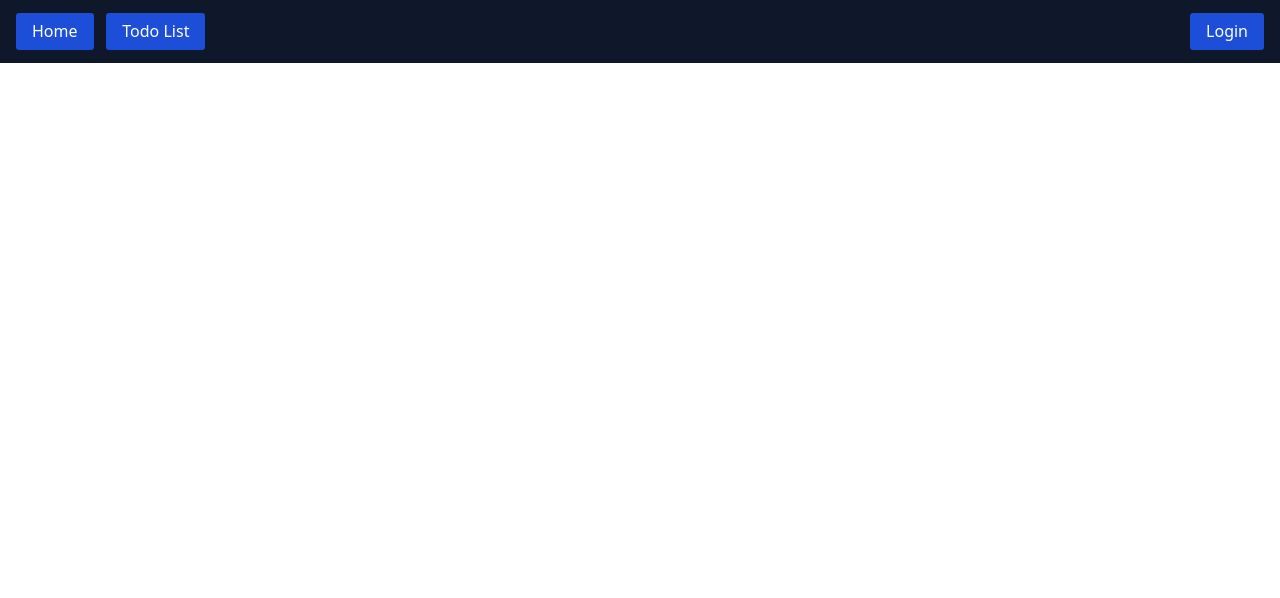
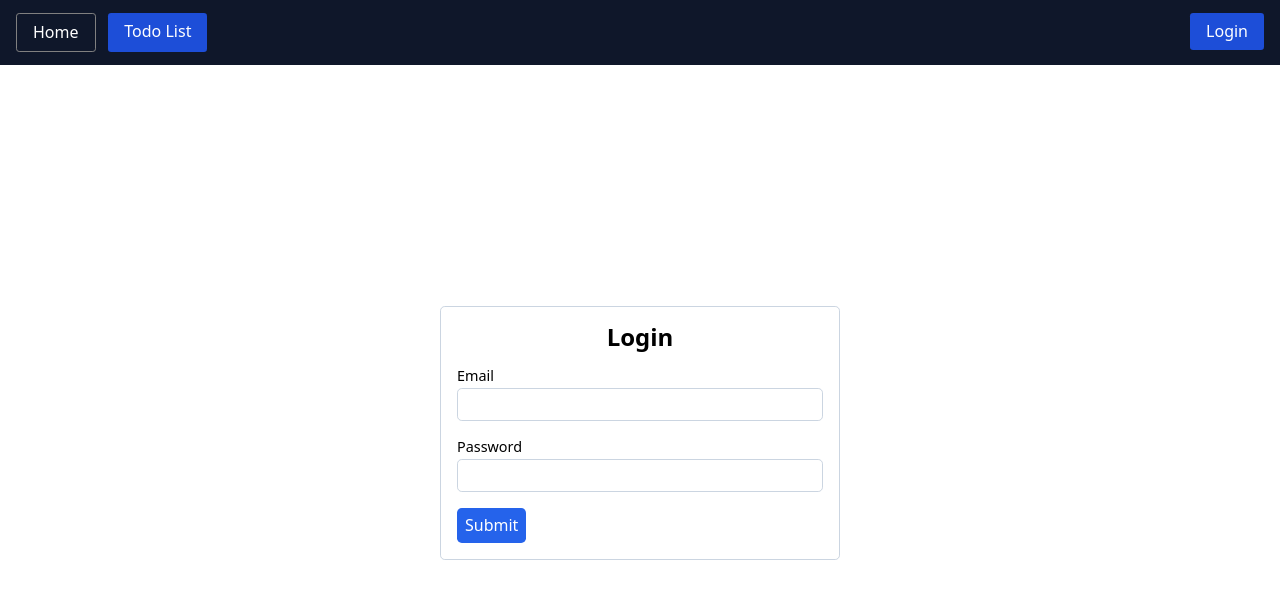
Before and after one commit to c-shubh/angular-demo, an Angular app: page /login in a window 1280 px wide. Before the commit this address led to /. Shown: the top 598 px of the page. Built offline with nearby package versions, Linux system fonts and the light colour scheme.

Commit message:
Add login component

```diff
--- a/src/app/app-routing.module.ts
+++ b/src/app/app-routing.module.ts
@@ -1,10 +1,12 @@
 import { NgModule } from '@angular/core';
 import { RouterModule, Routes } from '@angular/router';
+import { AppComponent } from './app.component';
+import { LoginComponent } from './login/login.component';
 
-const routes: Routes = [];
+const routes: Routes = [{ path: 'login', component: LoginComponent }];
 
 @NgModule({
   imports: [RouterModule.forRoot(routes)],
-  exports: [RouterModule]
+  exports: [RouterModule],
 })
-export class AppRoutingModule { }
+export class AppRoutingModule {}
--- a/src/app/app.component.html
+++ b/src/app/app.component.html
@@ -1 +1,2 @@
 <app-navbar></app-navbar>
+<router-outlet></router-outlet>
--- /dev/null
+++ b/src/app/login/login.component.css
@@ -0,0 +1,52 @@
+:host {
+  flex-grow: 1;
+
+  display: flex;
+  flex-direction: column;
+  justify-content: center;
+  align-items: center;
+  gap: 1rem;
+}
+
+.container > * + *,
+form > * + * {
+  margin-top: 1rem;
+}
+
+h2 {
+  margin: 0;
+  text-align: center;
+}
+
+.container {
+  border: 1px solid var(--slate-300);
+  border-radius: 0.3rem;
+  padding: 1rem;
+}
+
+label {
+  display: inline-block;
+  margin-bottom: 0.2rem;
+  font-size: 0.9rem;
+}
+
+input {
+  padding: 0.4rem;
+  width: 40ch;
+  border: 1px solid var(--slate-300);
+  border-radius: 0.3rem;
+  display: block;
+}
+
+button {
+  padding: 0.5rem;
+  cursor: pointer;
+  background-color: var(--blue-600);
+  color: white;
+  border: 0;
+  border-radius: 0.3rem;
+}
+
+button:active {
+  background-color: var(--blue-800);
+}
--- /dev/null
+++ b/src/app/login/login.component.html
@@ -0,0 +1,16 @@
+<!-- https://angular.io/start/start-forms#using-forms-for-user-input -->
+
+<div class="container">
+  <h2>Login</h2>
+  <form action="" [formGroup]="loginForm" (ngSubmit)="onSubmit()" ngNativeValidate>
+    <div>
+      <label for="email-input">Email</label>
+      <input type="email" id="email-input" formControlName="email" required />
+    </div>
+    <div>
+      <label for="password-input">Password</label>
+      <input type="password" id="password-input" formControlName="password" required />
+    </div>
+    <button type="submit">Submit</button>
+  </form>
+</div>
--- /dev/null
+++ b/src/app/login/login.component.ts
@@ -0,0 +1,24 @@
+import { Component } from '@angular/core';
+import { FormBuilder } from '@angular/forms';
+import { Router } from '@angular/router';
+
+@Component({
+  selector: 'app-login',
+  templateUrl: './login.component.html',
+  styleUrls: ['./login.component.css'],
+})
+export class LoginComponent {
+  loginForm = this.formBuilder.group({
+    email: '',
+    password: '',
+  });
+
+  constructor(private formBuilder: FormBuilder, private router: Router) {}
+
+  onSubmit() {
+    /* POST form data to server here */
+
+    console.log(this.loginForm.value);
+    this.router.navigateByUrl('/');
+  }
+}
--- a/src/app/navbar/navbar.component.css
+++ b/src/app/navbar/navbar.component.css
@@ -15,6 +15,7 @@ nav {
   gap: 0.8rem;
 }
 
+.todo,
 a {
   /* https://unpkg.com/tailwindcss@3.2.4/src/css/preflight.css */
   color: inherit;
@@ -27,10 +28,19 @@ a {
   border-radius: 0.2rem;
 }
 
-a:hover {
+.todo:hover {
   background-color: var(--blue-600);
 }
 
-a:active {
+.todo:active {
   background-color: var(--blue-800);
 }
+
+.home {
+  background-color: initial;
+  border: 1px solid grey;
+}
+
+.home:active {
+  opacity: 0.6;
+}
--- a/src/app/navbar/navbar.component.html
+++ b/src/app/navbar/navbar.component.html
@@ -1,7 +1,7 @@
 <nav>
   <div class="left-links">
-    <a routerLink="/">Home</a>
-    <a href="">Todo List</a>
+    <a routerLink="/" class="home">Home</a>
+    <a href="" class="todo">Todo List</a>
   </div>
-  <div><a href="">Login</a></div>
+  <div><a routerLink="/login">Login</a></div>
 </nav>
--- a/src/styles.css
+++ b/src/styles.css
@@ -9,5 +9,6 @@ body {
   --blue-600: #2563eb;
   --blue-700: #1d4ed8;
   --blue-800: #1e40af;
+  --slate-300: #cbd5e1;
   --slate-900: #0f172a;
 }
```
Also changed, not shown: src/app/app.module.ts (+6 -10 lines), 1 other file (tests, documents, lock files or other folders).
